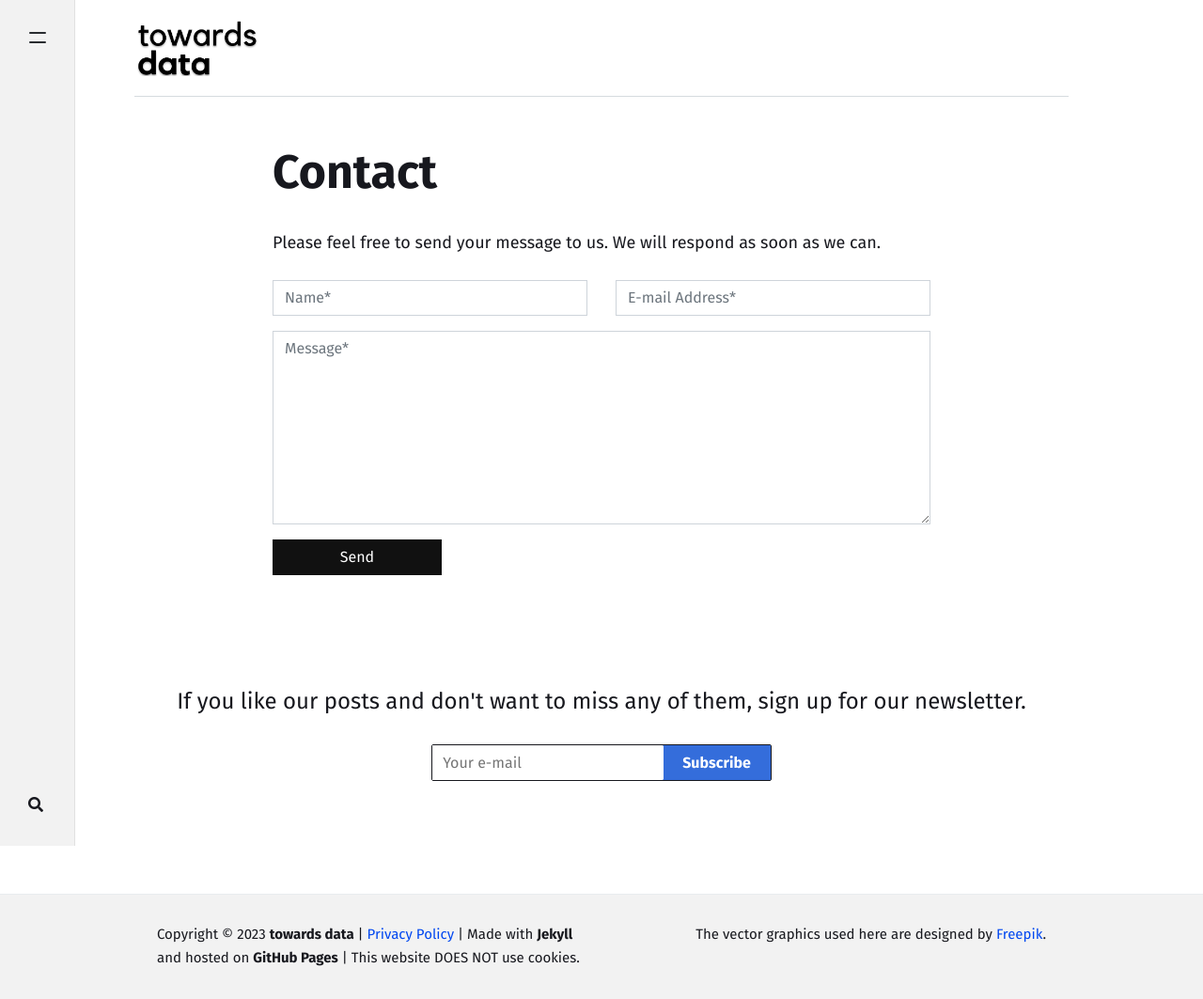
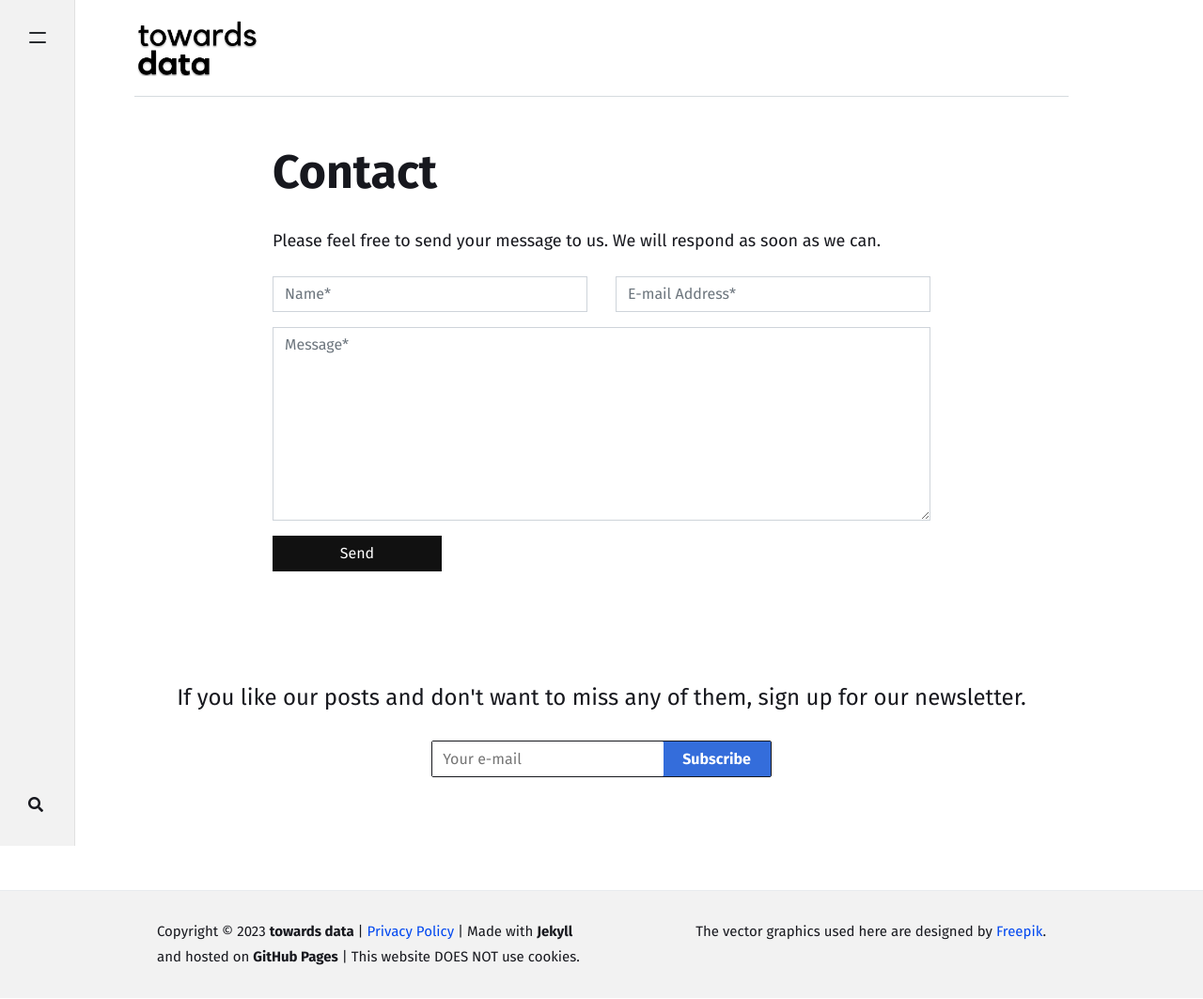
Before and after one commit to towardsdata/towardsdata.github.io, a Jekyll site: the page built from _pages/contact.md, in a window 1280 px wide. Shown: the whole page at 94% size. Built offline with Jekyll 4.4.1, drawn with Linux system fonts in a browser that asks for light colours; nearby versions of some CDN libraries; comment, search, counter and statistics services are not loaded.

Commit message:
Styles updated

```diff
--- a/assets/css/theme.scss
+++ b/assets/css/theme.scss
@@ -73,7 +73,8 @@ body, input, button, select, optgroup, textarea {
     color-scheme: light;
 }
 body {
-    line-height: 1.7;
+    //line-height: 1.7;
+    line-height: 27px;
     background: $background-color;
 }
 a {
```
